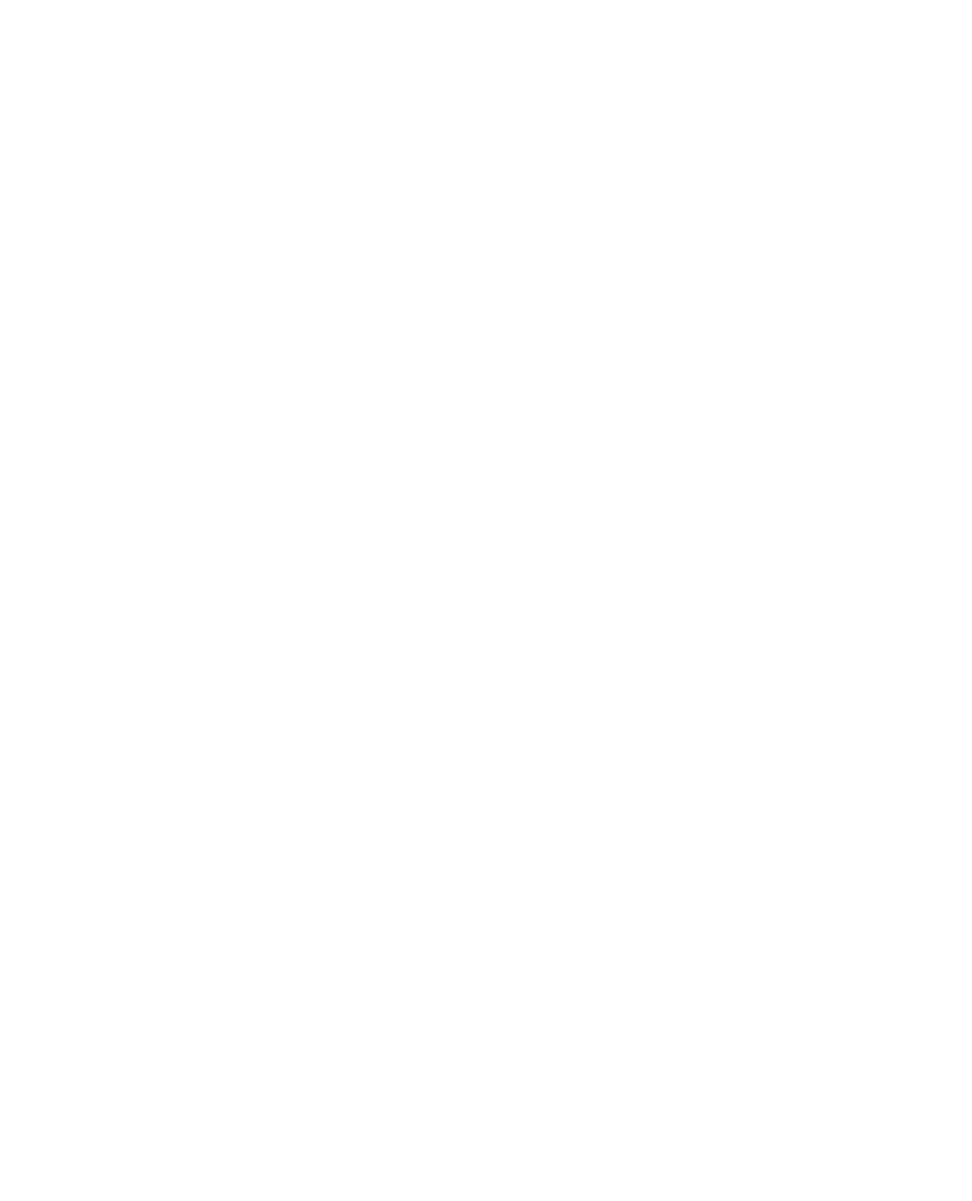
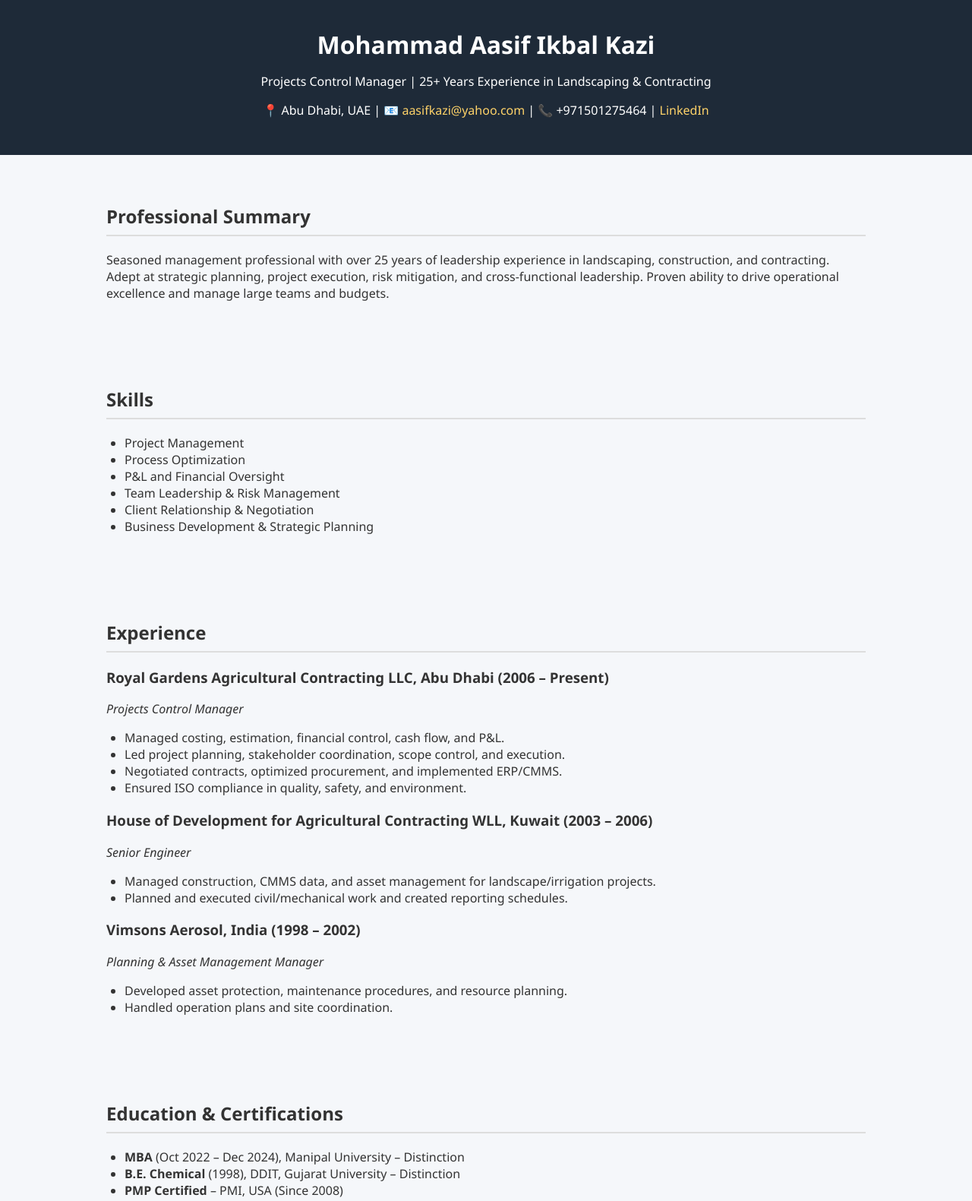
Before and after one commit to Mohammadaasif64/Mohammadaasif64.github.io, a plain HTML site: page index.html in a window 1280 px wide. Shown: the top 1581 px of the page at 76% size. Before the commit the page ends 800 px from the top, so only its background shows below. Drawn offline with Linux system fonts and the light colour scheme.

Commit message:
Update Resume

```diff
--- a/index.html
+++ b/index.html
@@ -1,11 +1,154 @@
 <!DOCTYPE html>
 <html lang="en">
 <head>
-    <meta charset="UTF-8">
-    <meta name="viewport" content="width=device-width, initial-scale=1.0">
-    <title>mohammad aasif ikbal kazi</title>
+  <meta charset="UTF-8" />
+  <meta name="viewport" content="width=device-width, initial-scale=1.0" />
+  <title>Mohammad Aasif Ikbal Kazi</title>
+  <style>
+    body {
+      font-family: 'Segoe UI', Tahoma, Geneva, Verdana, sans-serif;
+      margin: 0;
+      background: #f5f7fa;
+      color: #333;
+    }
+    header {
+      background: #1e2a38;
+      color: white;
+      padding: 2rem;
+      text-align: center;
+      animation: fadeIn 2s ease-in-out;
+    }
+    header h1 {
+      margin: 0.3rem;
+    }
+    header a {
+      color: #ffd369;
+      text-decoration: none;
+    }
+    section {
+      padding: 2rem;
+      max-width: 1000px;
+      margin: auto;
+    }
+    h2 {
+      border-bottom: 2px solid #ddd;
+      padding-bottom: 0.5rem;
+      margin-top: 2rem;
+    }
+    ul {
+      list-style: disc;
+      padding-left: 1.5rem;
+    }
+    .fade-in {
+      animation: fadeInUp 1s ease forwards;
+    }
+    @keyframes fadeInUp {
+      0% { opacity: 0; transform: translateY(20px); }
+      100% { opacity: 1; transform: translateY(0); }
+    }
+    @keyframes fadeIn {
+      from { opacity: 0; }
+      to { opacity: 1; }
+    }
+    @media (max-width: 768px) {
+      section {
+        padding: 1rem;
+      }
+    }
+  </style>
 </head>
 <body>
+  <header>
+    <h1>Mohammad Aasif Ikbal Kazi</h1>
+    <p>Projects Control Manager | 25+ Years Experience in Landscaping & Contracting</p>
+    <p>
+      📍 Abu Dhabi, UAE | 📧 <a href="mailto:aasifkazi@yahoo.com">aasifkazi@yahoo.com</a> |
+      📞 +971501275464 | <a href="https://linkedin.com/in/aasifkazi" target="_blank">LinkedIn</a>
+    </p>
+  </header>
+
+  <section class="fade-in">
+    <h2>Professional Summary</h2>
+    <p>Seasoned management professional with over 25 years of leadership experience in landscaping, construction, and contracting. Adept at strategic planning, project execution, risk mitigation, and cross-functional leadership. Proven ability to drive operational excellence and manage large teams and budgets.</p>
+  </section>
+
+  <section class="fade-in">
+    <h2>Skills</h2>
+    <ul>
+      <li>Project Management</li>
+      <li>Process Optimization</li>
+      <li>P&L and Financial Oversight</li>
+      <li>Team Leadership & Risk Management</li>
+      <li>Client Relationship & Negotiation</li>
+      <li>Business Development & Strategic Planning</li>
+    </ul>
+  </section>
+
+  <section class="fade-in">
+    <h2>Experience</h2>
+    <h3>Royal Gardens Agricultural Contracting LLC, Abu Dhabi (2006 – Present)</h3>
+    <p><em>Projects Control Manager</em></p>
+    <ul>
+      <li>Managed costing, estimation, financial control, cash flow, and P&L.</li>
+      <li>Led project planning, stakeholder coordination, scope control, and execution.</li>
+      <li>Negotiated contracts, optimized procurement, and implemented ERP/CMMS.</li>
+      <li>Ensured ISO compliance in quality, safety, and environment.</li>
+    </ul>
+
+    <h3>House of Development for Agricultural Contracting WLL, Kuwait (2003 – 2006)</h3>
+    <p><em>Senior Engineer</em></p>
+    <ul>
+      <li>Managed construction, CMMS data, and asset management for landscape/irrigation projects.</li>
+      <li>Planned and executed civil/mechanical work and created reporting schedules.</li>
+    </ul>
+
+    <h3>Vimsons Aerosol, India (1998 – 2002)</h3>
+    <p><em>Planning & Asset Management Manager</em></p>
+    <ul>
+      <li>Developed asset protection, maintenance procedures, and resource planning.</li>
+      <li>Handled operation plans and site coordination.</li>
+    </ul>
+  </section>
+
+  <section class="fade-in">
+    <h2>Education & Certifications</h2>
+    <ul>
+      <li><strong>MBA</strong> (Oct 2022 – Dec 2024), Manipal University – Distinction</li>
+      <li><strong>B.E. Chemical</strong> (1998), DDIT, Gujarat University – Distinction</li>
+      <li><strong>PMP Certified</strong> – PMI, USA (Since 2008)</li>
+      <li>Business Analysis – Purdue University (2021)</li>
+      <li>Diploma in Info & Systems Management – Aptech</li>
+      <li>Scrum Fundamentals, Six Sigma Yellow Belt, NGstudy Negotiation</li>
+    </ul>
+  </section>
+
+  <section class="fade-in">
+    <h2>Trainings & Workshops</h2>
+    <ul>
+      <li>Internal Auditor – ISO 9001, 14001, 45001 (QRS)</li>
+      <li>Program Management – PROGStudy</li>
+      <li>LEED Green Associate – Green Education</li>
+      <li>Commercial Contracts Management – Chicago Training Center</li>
+      <li>Prince2 Training Program – Simplilearn</li>
+      <li>Supervisory Development Program – BOAT, India</li>
+    </ul>
+  </section>
+
+  <section class="fade-in">
+    <h2>Software & Tools</h2>
+    <ul>
+      <li>Windows, MS Office, Visio, Photoshop</li>
+      <li>CMMS: MAXIMO, SAP Ariba</li>
+      <li>Analytics: Tableau, Jira, Excel</li>
+    </ul>
+  </section>
+
+  <section class="fade-in">
+    <h2>Accomplishments</h2>
+    <ul>
+      <li>Board Member of Governance, Bright Riders School, Abu Dhabi (Parent Representative)</li>
+    </ul>
+  </section>
 
 </body>
 </html>
```
